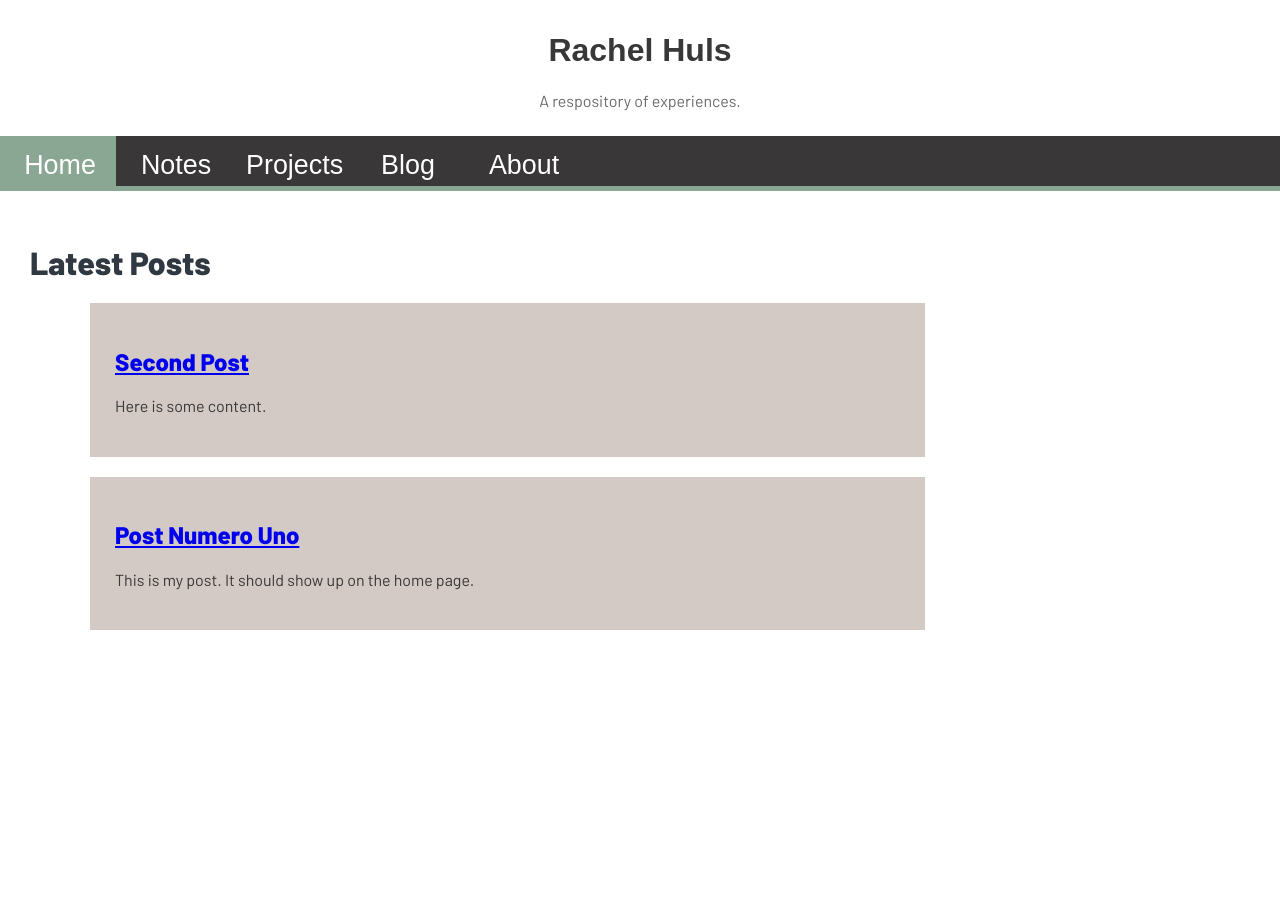
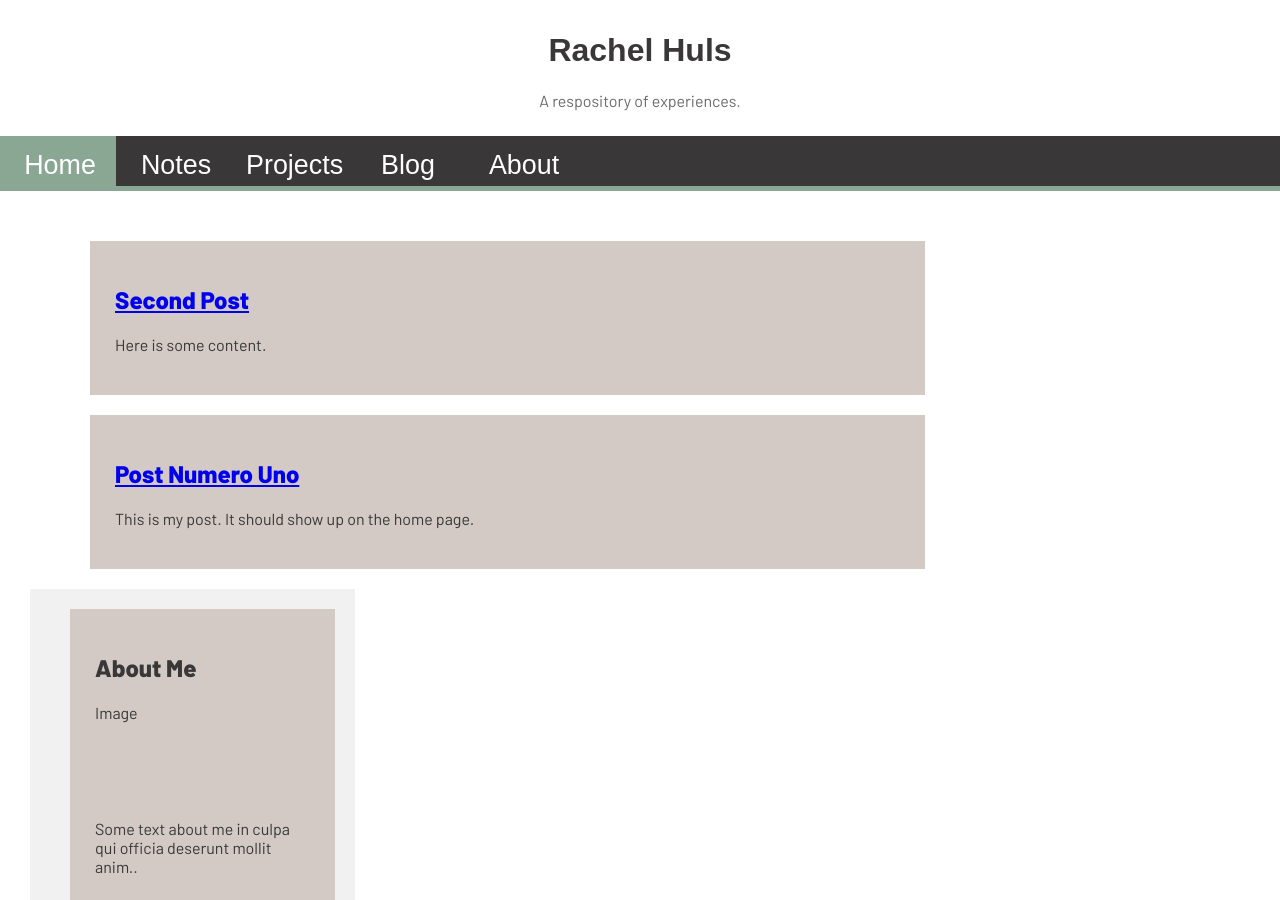
Before and after one commit to rachelhuls/rachelhuls.github.io, a Jekyll site: the page built from index.html, in a window 1280 px wide and 900 px high. Built offline with Jekyll 4.4.1, drawn with Linux system fonts in a browser that asks for light colours; some web fonts are replaced; some of the changed text lies outside the part shown.

Commit message:
Update index.html

```diff
--- a/index.html
+++ b/index.html
@@ -3,7 +3,6 @@
 ---
 <div class="row">
 <div class="leftcolumn">
-<h1>Latest Posts</h1>
 <ul>
   {% for post in site.posts %}
     <div class="card">
@@ -14,5 +13,20 @@
 </ul>
 </div>
 <div class="rightcolumn">
+    <div class="card">
+      <h2>About Me</h2>
+      <div class="fakeimg" style="height:100px;">Image</div>
+      <p>Some text about me in culpa qui officia deserunt mollit anim..</p>
+    </div>
+    <div class="card">
+      <h3>Popular Post</h3>
+      <div class="fakeimg"><p>Image</p></div>
+      <div class="fakeimg"><p>Image</p></div>
+      <div class="fakeimg"><p>Image</p></div>
+    </div>
+    <div class="card">
+      <h3>Follow Me</h3>
+      <p>Some text..</p>
+    </div>
 </div>
 </div>
```
